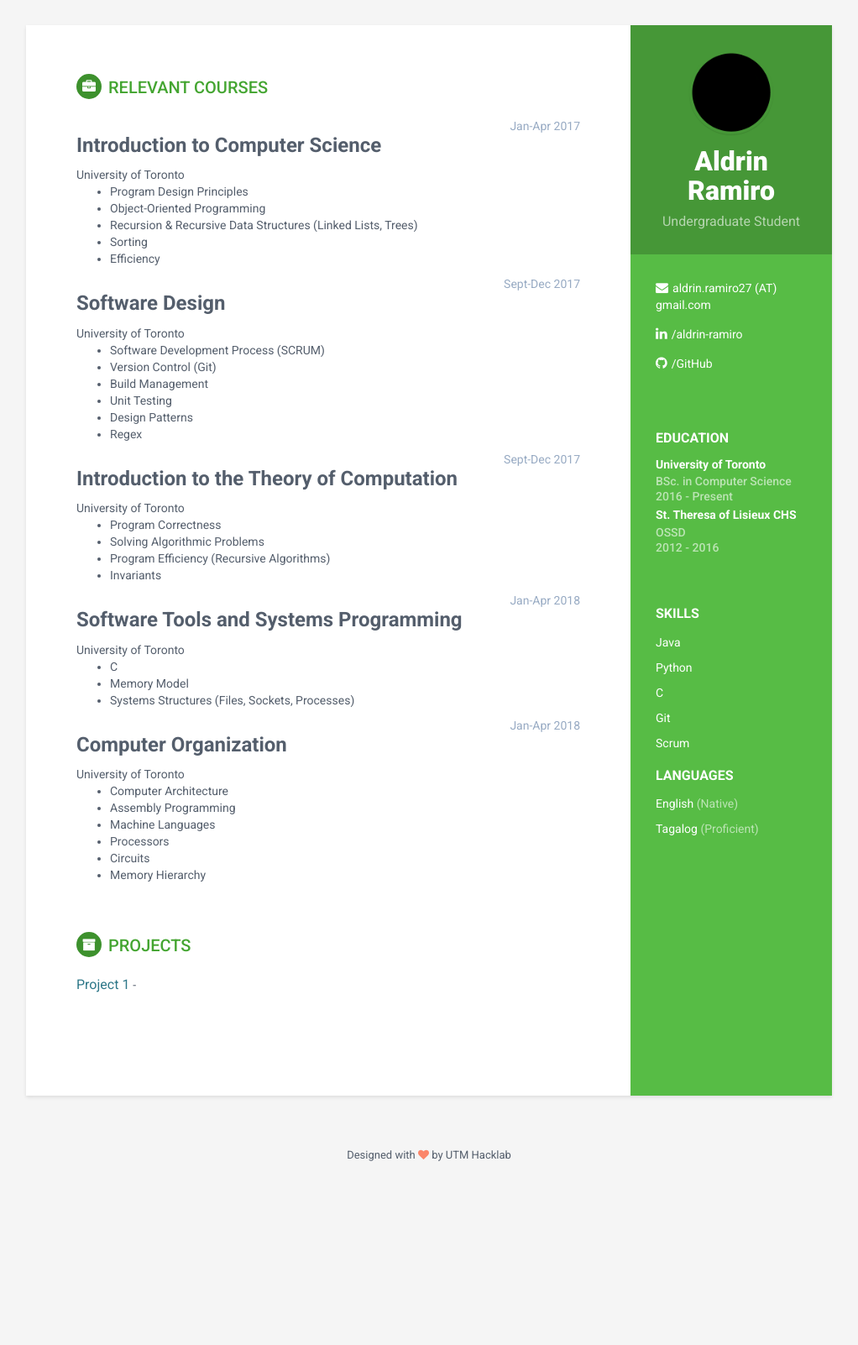
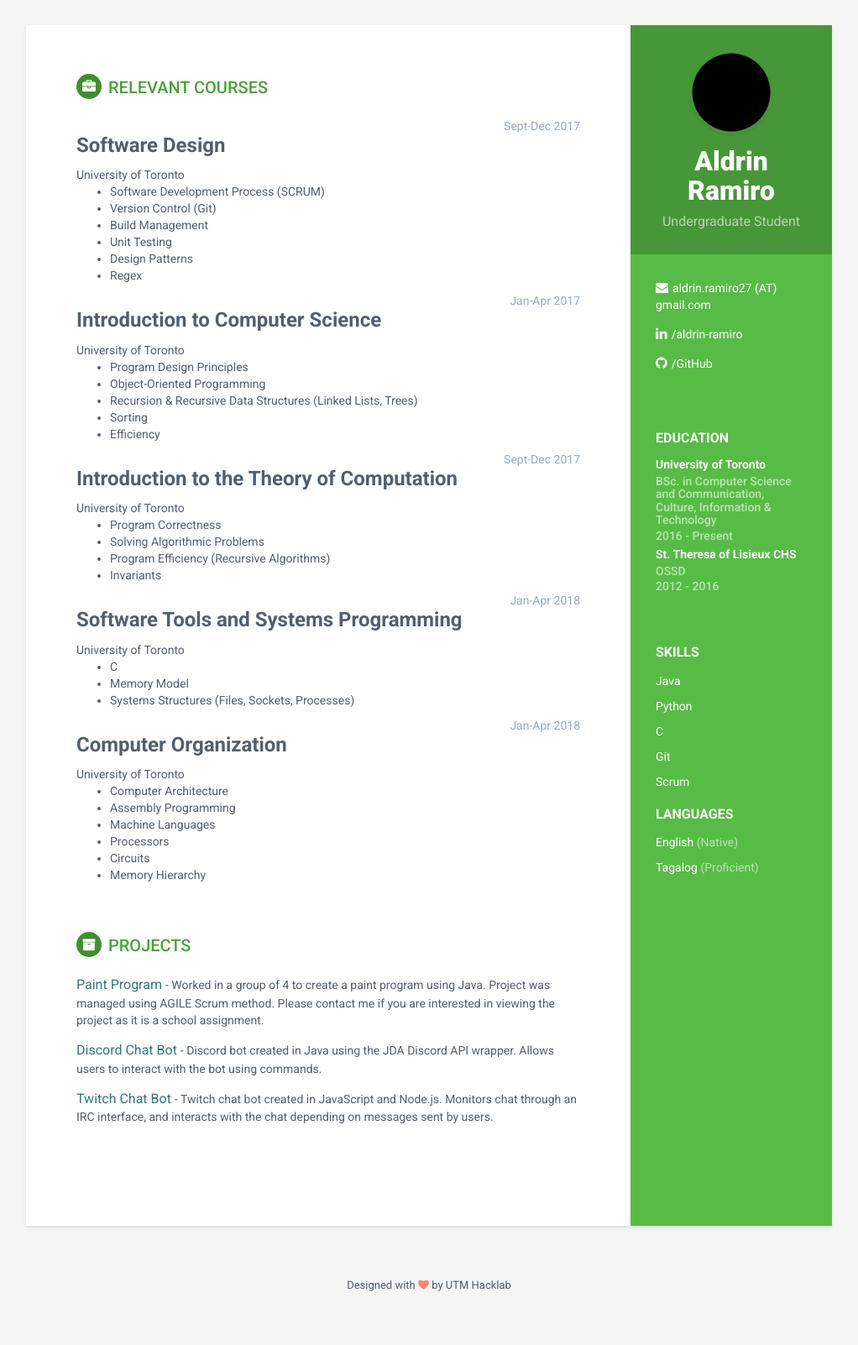
Before and after one commit to aldrinRamiro/aldrinRamiro.github.io, a Jekyll site: the page built from index.html, in a window 1280 px wide. Shown: the whole page at 84% size, without its empty margins (129-1151 px from the left). Built offline with Jekyll 4.4.1, drawn with Linux system fonts in a browser that asks for light colours; before the commit the page ends 1447 px from its top, so only the background shows below that.

Commit message:
Added projects, updated course order, added second major

```diff
--- a/_data/education.yml
+++ b/_data/education.yml
@@ -1,5 +1,5 @@
 - school: University of Toronto
-  degree: BSc. in Computer Science
+  degree: BSc. in Computer Science and Communication, Culture, Information & Technology
   date: 2016 - Present
 
 - school: St. Theresa of Lisieux CHS
--- a/_data/project.yml
+++ b/_data/project.yml
@@ -1,3 +1,11 @@
-- name: Project 1
+- name: Paint Program
   link: #
-  description: #
+  description: Worked in a group of 4 to create a paint program using Java. Project was managed using AGILE Scrum method. Please contact me if you are interested in viewing the project as it is a school assignment.
+
+- name: Discord Chat Bot
+  link: https://github.com/aldrinRamiro/Discord-Chat-Bot
+  description: Discord bot created in Java using the JDA Discord API wrapper. Allows users to interact with the bot using commands.
+
+- name: Twitch Chat Bot
+  link: https://github.com/aldrinRamiro/twitch_bot
+  description: Twitch chat bot created in JavaScript and Node.js. Monitors chat through an IRC interface, and interacts with the chat depending on messages sent by users.
```
Also changed, not shown: _data/courses.yml (+10 -10 lines), 1 other file.
